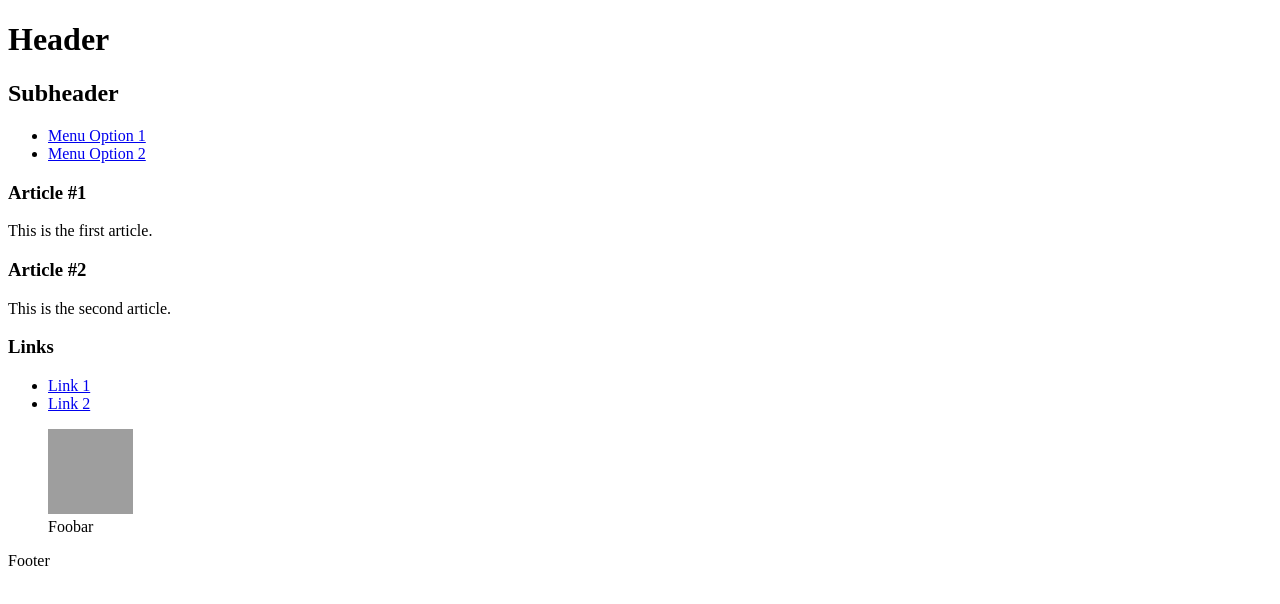
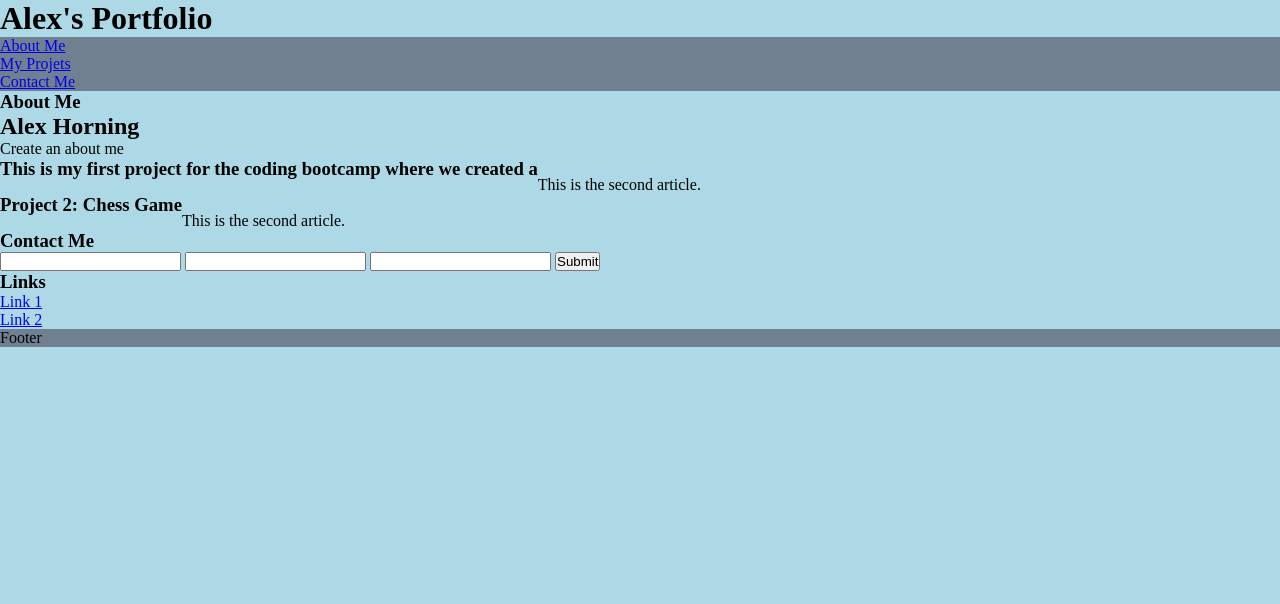
Before and after one commit to alexandertbh/week2-challange-portfolio, a plain HTML site: page index.html in a window 1280 px wide. Drawn offline with Linux system fonts and the light colour scheme; grey boxes are pictures that could not be loaded.

Commit message:
adding some extra content into the portfolio

```diff
--- a/index.html
+++ b/index.html
@@ -6,37 +6,64 @@
     <meta name="viewport" content="width=device-width, initial-scale=1.0">
     <link rel="stylesheet" href="reset.css">
     <link rel="stylesheet" href="style.css">
-    <title>Document</title>
+    <title>Alexs-portfolio</title>
 </head>
 <body>
     <header>
         <hgroup>
-            <h1>Header</h1>
-            <h2>Subheader</h2>
+            <h1>Alex's Portfolio</h1>
         </hgroup>
     </header>
     <nav>
         <ul>
-            <li><a href="#">Menu Option 1</a></li>
-            <li><a href="#">Menu Option 2</a></li>
+            <li><a href="#about-me">About Me</a></li>
+            <li><a href="#project-1">My Projets</a></li>
+            <li><a href="#contact-me">Contact Me</a></li>
         </ul>
     </nav>
     <section>
-        <article>
+        <article class ="about-me" id="about-me">
             <header>
-                <h1>Article #1</h1>
+                <h1>About Me</h1>
+                <h2>Alex Horning</h2>
+                <!--TODO create about me-->
+                <p>Create an about me</p>
             </header>
             <section>
-                This is the first article.
+
             </section>
         </article>
-        <article>
+        <article class ="projects" id="project1">
             <header>
-                <h1>Article #2</h1>
+                <!-- link gitgub with an image of my project -->
+                <h1>This is my first project for the coding bootcamp where we created a </h1>
             </header>
             <section>
+                <figure>
+                    <img src="" alt="">
+                </figure>
                 This is the second article.
             </section>
+        </article>
+        <article class ="projects" id="project2">
+            <header>
+                <h1>Project 2: Chess Game</h1>
+            </header>
+            <section>
+                <figure>
+                    <img src="" alt="">
+                </figure>
+                This is the second article.
+            </section>
+        </article>
+        <article class ="contact-me" id="contact-me">
+            <header>
+                <h1>Contact Me</h1>
+                <input type="text" name="Name" id="Name">
+                <input type="text" name="Email" id="Email">
+                <input type="text" name="Message" id="Message">
+                <button>Submit</button>
+            </header>
         </article>
     </section>
     <aside>
@@ -47,12 +74,6 @@
                 <li><a href="#">Link 2</a></li>
             </ul>
         </section>
-        <figure>
-            <img width="85" height="85"
-                src="http://domain.tld/path/to/image.jpg"
-                alt="foobar" />
-            <figcaption>Foobar</figcaption>
-        </figure>
     </aside>
     <footer>Footer</footer>
 </body>
--- a/reset.css
+++ b/reset.css
@@ -0,0 +1,5 @@
+*{
+    margin: 0;
+    padding: 0;
+    box-sizing: border-box;
+}
--- a/style.css
+++ b/style.css
@@ -0,0 +1,16 @@
+body {
+    background-color: lightblue;
+}
+/* created a flex hedading that moves with the scroll of the page */
+nav,{
+    justify-content:flex-end;
+    display: flex;
+}
+
+nav, footer {
+    background-color: slategray;
+}
+
+.about-me, .projects {
+    display: flex;
+}
```
